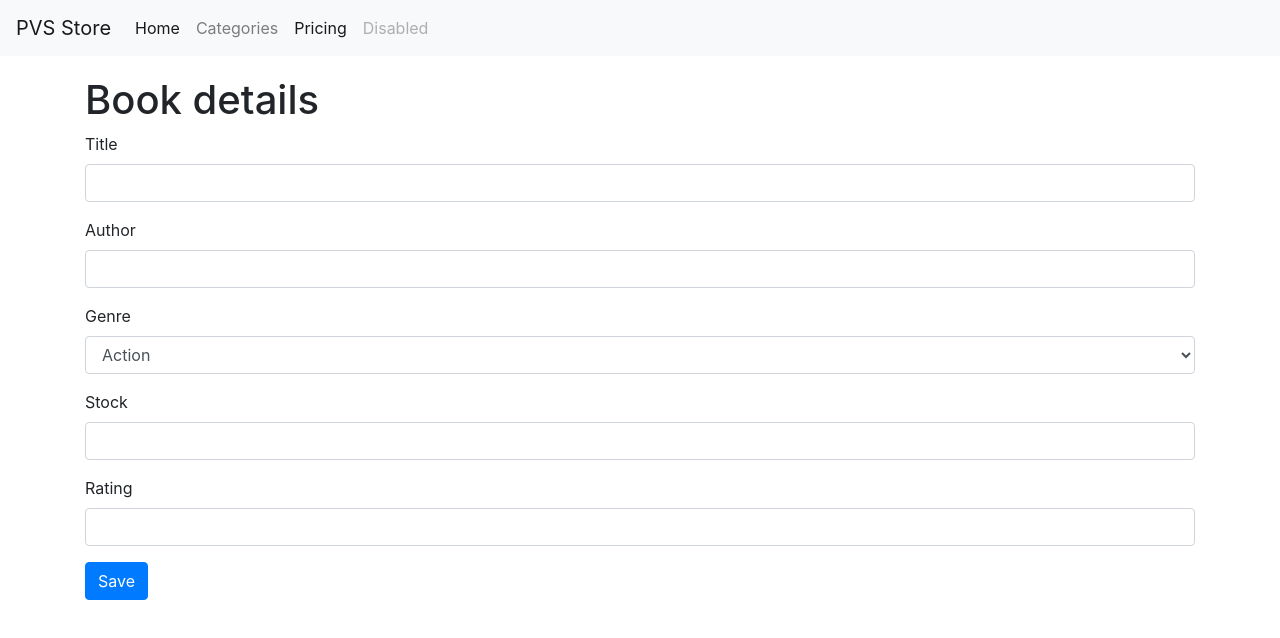
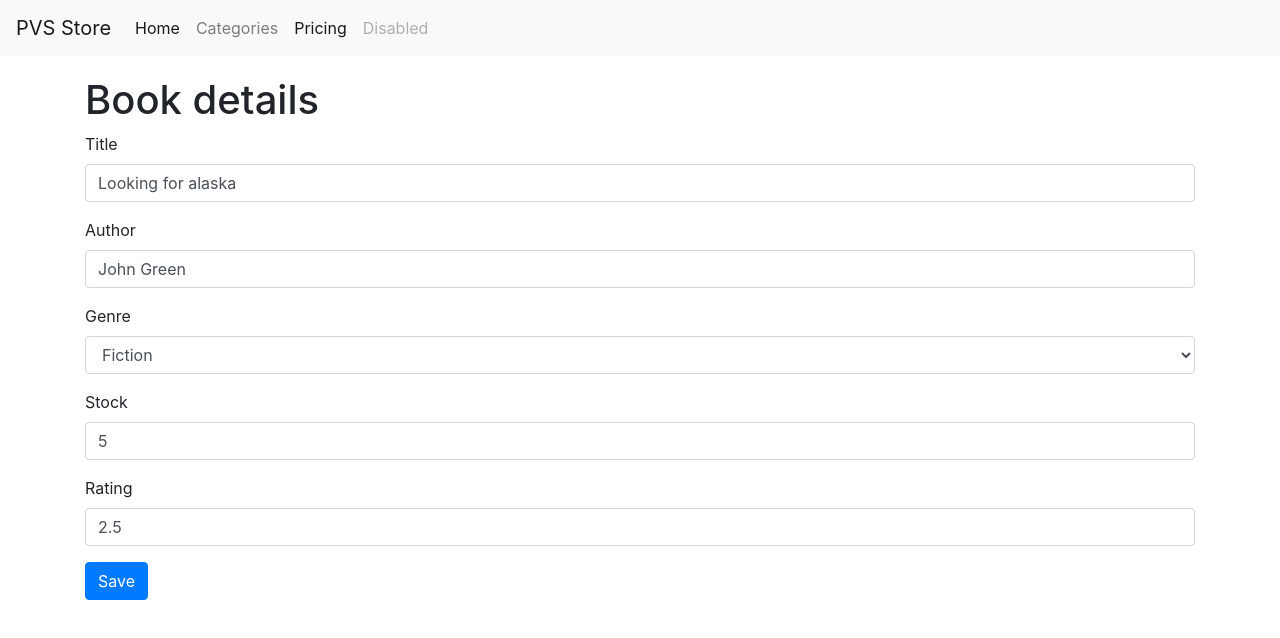
Before and after one commit to kladiskov/pvs-store-front, a React (Create React App) app: page /books/5 in a window 1280 px wide. Shown: the top 638 px of the page. Built offline with nearby package versions, Linux system fonts and the light colour scheme.

Commit message:
Form for adding new book, editing and viewing a book from the list.

```diff
--- a/package.json
+++ b/package.json
@@ -3,14 +3,16 @@
   "version": "0.1.0",
   "private": true,
   "dependencies": {
+    "axios": "^0.18.0",
     "bootstrap": "^4.1.1",
     "font-awesome": "^4.7.0",
+    "joi-browser": "^13.4.0",
     "lodash": "^4.17.10",
     "prop-types": "^15.6.2",
     "react": "^16.6.3",
     "react-dom": "^16.6.3",
     "react-router-dom": "^4.3.1",
-    "react-scripts": "2.1.1"
+    "react-scripts": "^2.1.3"
   },
   "scripts": {
     "start": "react-scripts start",
--- a/src/components/bookForm.jsx
+++ b/src/components/bookForm.jsx
@@ -1,61 +1,81 @@
-import React, { Component } from "react";
+import React from "react";
 import { getGenres } from "../services/fakeGenreService";
-class BookForm extends Component {
+import { getBook, saveBook } from "../services/fakeBookService";
+import Form from "./common/form";
+import Joi from "joi-browser";
+
+class BookForm extends Form {
   state = {
     data: { title: "", genreId: "", author: "", numberInStock: "", rating: "" },
     errors: {},
     genres: []
   };
+
+  schema = {
+    id: Joi.string(),
+    title: Joi.string()
+      .required()
+      .label("Title"),
+    genreId: Joi.string()
+      .required()
+      .label("Genre"),
+    author: Joi.string()
+      .required()
+      .label("Author"),
+    numberInStock: Joi.number()
+      .required()
+      .min(0)
+      .max(1000)
+      .label("Stock"),
+    rating: Joi.number()
+      .required()
+      .min(0)
+      .max(10)
+      .label("Rating")
+  };
+
   componentDidMount() {
     const genres = getGenres();
     this.setState({ genres });
+    const bookId = this.props.match.params.id;
+    if (bookId === "new") return;
+    const book = getBook(bookId);
+    console.log(book);
+    if (!book) return this.props.history.replace("/not-found");
+    this.setState({ data: this.mapToData(book) });
   }
+  mapToData(book) {
+    return {
+      id: book.id,
+      title: book.title,
+      genreId: book.genre.id,
+      author: book.author,
+      numberInStock: book.numberInStock,
+      rating: book.rating
+    };
+  }
+
+  doSubmit = () => {
+    saveBook(this.state.data);
+    this.props.history.push("/books");
+  };
+
   render() {
+    const { genres } = this.state;
     return (
       <div>
         <h1>Book details</h1>
-        <form onSubmit={this.handleSubmit()}>
-          <div className="form-group">
-            <label htmlFor="title">Title</label>
-            <input type="text" name="title" className="form-control" />
-          </div>
-          <div className="form-group">
-            <label htmlFor="author">Author</label>
-            <input type="text" name="author" className="form-control" />
-          </div>
-          <div className="form-group">
-            <label htmlFor="genre">Genre</label>
-            <select type="text" name="genre" className="form-control">
-              {this.state.genres.map(genre => (
-                <option key={genre.id} value={genre.id}>
-                  {genre.name}
-                </option>
-              ))}
-            </select>
-          </div>
-          <div className="form-group">
-            <label htmlFor="numberInStocks">Stock</label>
-            <input type="text" name="numberInStocks" className="form-control" />
-          </div>
-          <div className="form-group">
-            <label htmlFor="rating">Rating</label>
-            <input type="text" name="rating" className="form-control" />
-          </div>
-          <button className="btn btn-primary" disabled={this.handleValidate()}>
-            Save
-          </button>
+        <form onSubmit={this.handleSubmit}>
+          {this.renderInput("title", "Title")}
+          {this.renderInput("author", "Author")}
+          {this.renderSelect("genreId", "Genre", genres)}
+          {this.renderInput("numberInStock", "Stock")}
+          {this.renderInput("rating", "Rating")}
+          {this.renderButton("Save")}
         </form>
       </div>
     );
   }
-
-  handleSubmit = () => {
-    console.log("submitted.");
-  };
-
-  handleValidate = () => {
-    return false;
-  };
 }
 
 export default BookForm;
--- a/src/components/books.jsx
+++ b/src/components/books.jsx
@@ -8,6 +8,7 @@ import BooksTable from "./booksTable";
 import SearchBox from "./common/searchBox";
 import _ from "lodash";
 import { Link } from "react-router-dom";
+
 class Books extends Component {
   state = {
     books: [],
--- /dev/null
+++ b/src/components/common/form.jsx
@@ -0,0 +1,79 @@
+import React, { Component } from "react";
+import Joi from "joi-browser";
+
+class Form extends Component {
+  state = { data: {}, errors: {} };
+
+  handleSubmit = e => {
+    e.preventDefault();
+    const errors = this.validate();
+    this.setState({ errors: errors || {} });
+    if (errors) return;
+    this.doSubmit();
+  };
+
+  handleChange = ({ currentTarget: input }) => {
+    const data = { ...this.state.data };
+    data[input.name] = input.value;
+    this.setState({ data });
+  };
+
+  validateProperty = ({ name, value }) => {
+    return "";
+  };
+
+  validate = () => {
+    return "";
+  };
+
+  renderInput(name, label, type = "text") {
+    const { data, errors } = this.state;
+    return (
+      <div className="form-group">
+        <label htmlFor="title">{label}</label>
+        <input
+          className="form-control"
+          type={type}
+          name={name}
+          value={data[name]}
+          onChange={this.handleChange}
+          error={errors[name]}
+          id={data[name]}
+        />
+      </div>
+    );
+  }
+
+  renderSelect(name, label, options, type = "text") {
+    const { data, errors } = this.state;
+    return (
+      <div className="form-group">
+        <label htmlFor={name}>{label}</label>
+        <select
+          className="form-control"
+          type={type}
+          name={name}
+          value={data[name]}
+          onChange={this.handleChange}
+          errors={errors}
+        >
+          {options.map(option => (
+            <option key={option.id} value={option.id}>
+              {option.name}
+            </option>
+          ))}
+        </select>
+      </div>
+    );
+  }
+
+  renderButton(label) {
+    return (
+      <button className="btn btn-primary" disabled={this.validate()}>
+        {label}
+      </button>
+    );
+  }
+}
+
+export default Form;
--- a/src/services/fakeBookService.js
+++ b/src/services/fakeBookService.js
@@ -92,15 +92,15 @@ export function getBook(id) {
 }
 
 export function saveBook(book) {
-  let bookInDb = books.find(m => m.id === book.id) || {};
+  let bookInDb = books.find(b => b.id === book.id) || {};
   bookInDb.title = book.title;
-  bookInDb.genre = genresAPI.genres.find(g => g._id === book.genreId);
+  bookInDb.genre = genresAPI.genres.find(g => g.id === book.genreId);
   bookInDb.numberInStock = book.numberInStock;
   bookInDb.rating = book.rating;
   bookInDb.author = book.author;
 
-  if (!bookInDb._id) {
-    bookInDb._id = Date.now();
+  if (!bookInDb.id) {
+    bookInDb.id = Date.now().toString();
     books.push(bookInDb);
   }
 
```
Also changed, not shown: 1 other file (tests, documents, lock files or other folders).
